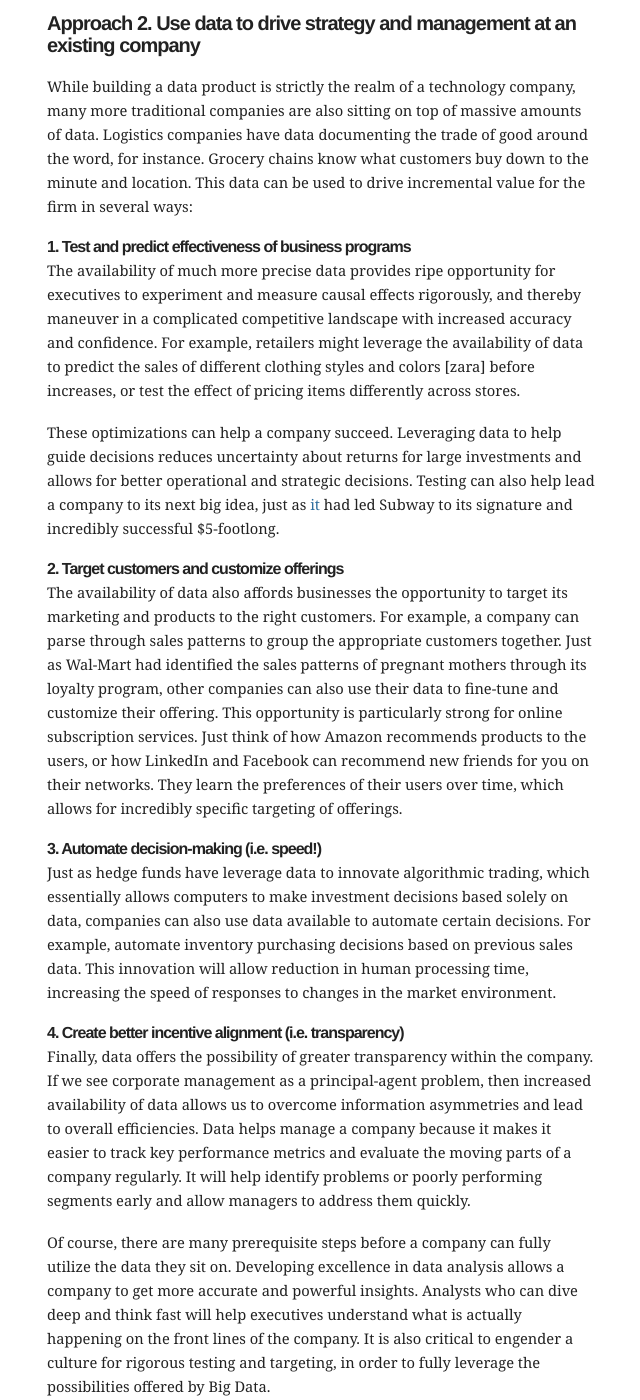
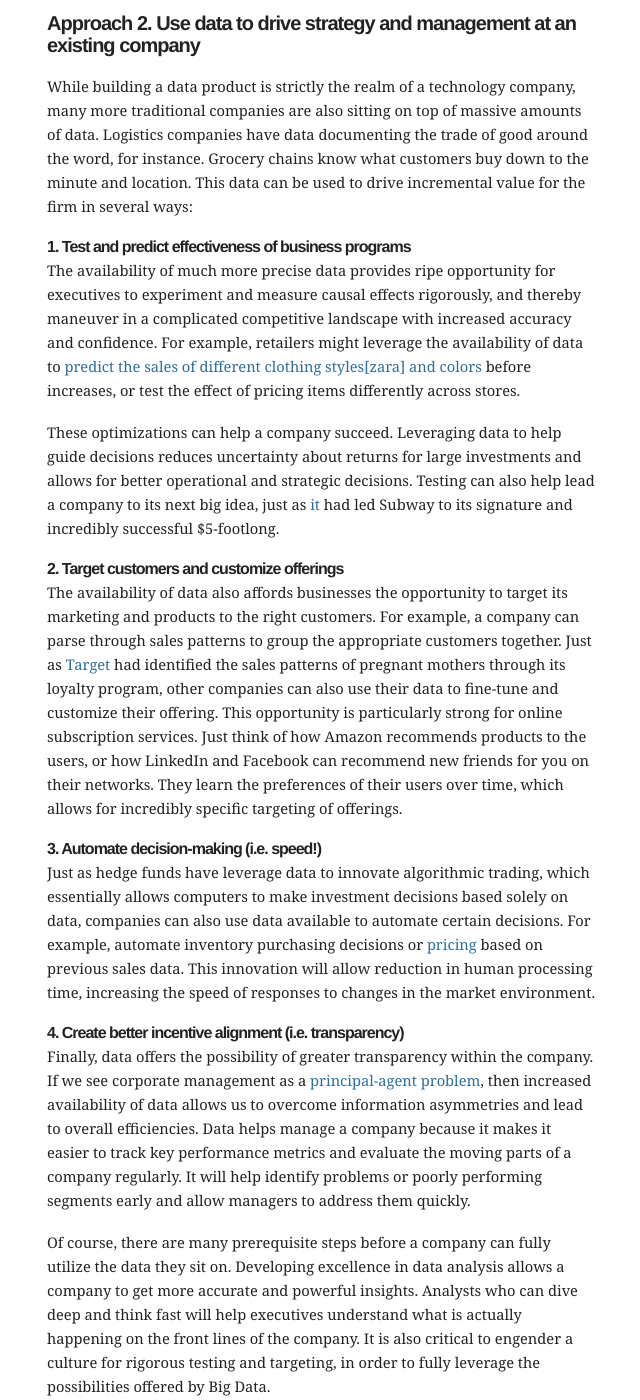
Before and after one commit to mbwong/mbwong.github.com, a Jekyll site: the page built from _posts/2013-01-12-how-to-make-money-from-big-data.md, in a window 1280 px wide and 1400 px high, scrolled down 1720 px. Shown: the whole window, without its empty margins (303-943 px from the left). Built offline with Jekyll 4.4.1, drawn with Linux system fonts in a browser that asks for light colours.

Commit message:
Update _posts/2013-01-12-how-to-make-money-from-big-data.md

```diff
--- a/_posts/2013-01-12-how-to-make-money-from-big-data.md
+++ b/_posts/2013-01-12-how-to-make-money-from-big-data.md
@@ -38,7 +38,9 @@ While building a data product is strictly the realm of a technology company, man
 
 ###1. Test and predict effectiveness of business programs
 
-The availability of much more precise data provides ripe opportunity for executives to experiment and measure causal effects rigorously, and thereby maneuver in a complicated competitive landscape with increased accuracy and confidence. For example, retailers might leverage the availability of data to predict the sales of different clothing styles and colors [zara] before increases, or test the effect of pricing items differently across stores.
+The availability of much more precise data provides ripe opportunity for executives to experiment and measure causal effects rigorously, and thereby maneuver in a complicated competitive landscape with increased accuracy and confidence. For example, retailers might leverage the availability of data to [predict the sales of different clothing styles[zara] and colors ][zara] before increases, or test the effect of pricing items differently across stores.
+
+[zara]: http://www.nytimes.com/2012/11/11/magazine/how-zara-grew-into-the-worlds-largest-fashion-retailer.html?pagewanted=all
 
 These optimizations can help a company succeed. Leveraging data to help guide decisions reduces uncertainty about returns for large investments and allows for better operational and strategic decisions. Testing can also help lead a company to its next big idea, just as [it][subway] had led Subway to its signature and incredibly successful $5-footlong.
 
@@ -46,15 +48,21 @@ These optimizations can help a company succeed. Leveraging data to help guide de
 
 ###2. Target customers and customize offerings
 
-The availability of data also affords businesses the opportunity to target its marketing and products to the right customers. For example, a company can parse through sales patterns to group the appropriate customers together. Just as Wal-Mart had identified the sales patterns of pregnant mothers through its loyalty program, other companies can also use their data to fine-tune and customize their offering. This opportunity is particularly strong for online subscription services. Just think of how Amazon recommends products to the users, or how LinkedIn and Facebook can recommend new friends for you on their networks. They learn the preferences of their users over time, which allows for incredibly specific targeting of offerings.
+The availability of data also affords businesses the opportunity to target its marketing and products to the right customers. For example, a company can parse through sales patterns to group the appropriate customers together. Just as [Target][target] had identified the sales patterns of pregnant mothers through its loyalty program, other companies can also use their data to fine-tune and customize their offering. This opportunity is particularly strong for online subscription services. Just think of how Amazon recommends products to the users, or how LinkedIn and Facebook can recommend new friends for you on their networks. They learn the preferences of their users over time, which allows for incredibly specific targeting of offerings.
+
+[target]: http://www.nytimes.com/2012/02/19/magazine/shopping-habits.html?pagewanted=all
 
 ###3. Automate decision-making (i.e. speed!)
 
-Just as hedge funds have leverage data to innovate algorithmic trading, which essentially allows computers to make investment decisions based solely on data, companies can also use data available to automate certain decisions. For example, automate inventory purchasing decisions based on previous sales data. This innovation will allow reduction in human processing time, increasing the speed of responses to changes in the market environment.
+Just as hedge funds have leverage data to innovate algorithmic trading, which essentially allows computers to make investment decisions based solely on data, companies can also use data available to automate certain decisions. For example, automate inventory purchasing decisions or [pricing][hourly] based on previous sales data. This innovation will allow reduction in human processing time, increasing the speed of responses to changes in the market environment.
+
+[hourly]: http://www.nytimes.com/2012/12/01/business/online-retailers-rush-to-adjust-prices-in-real-time.html
 
 ###4. Create better incentive alignment (i.e. transparency)
 
-Finally, data offers the possibility of greater transparency within the company. If we see corporate management as a principal-agent problem, then increased availability of data allows us to overcome information asymmetries and lead to overall efficiencies. Data helps manage a company because it makes it easier to track key performance metrics and evaluate the moving parts of a company regularly. It will help identify problems or poorly performing segments early and allow managers to address them quickly.
+Finally, data offers the possibility of greater transparency within the company. If we see corporate management as a [principal-agent problem][pap], then increased availability of data allows us to overcome information asymmetries and lead to overall efficiencies. Data helps manage a company because it makes it easier to track key performance metrics and evaluate the moving parts of a company regularly. It will help identify problems or poorly performing segments early and allow managers to address them quickly.
+
+[pap]: http://en.wikipedia.org/wiki/Principal%E2%80%93agent_problem
 
 Of course, there are many prerequisite steps before a company can fully utilize the data they sit on. Developing excellence in data analysis allows a company to get more accurate and powerful insights. Analysts who can dive deep and think fast will help executives understand what is actually happening on the front lines of the company. It is also critical to engender a culture for rigorous testing and targeting, in order to fully leverage the possibilities offered by Big Data.
 
```
